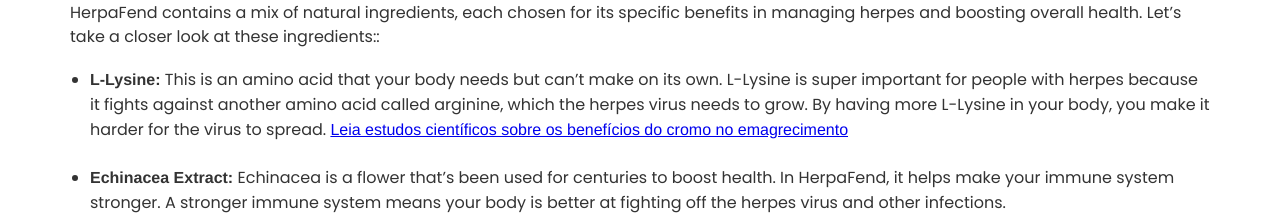
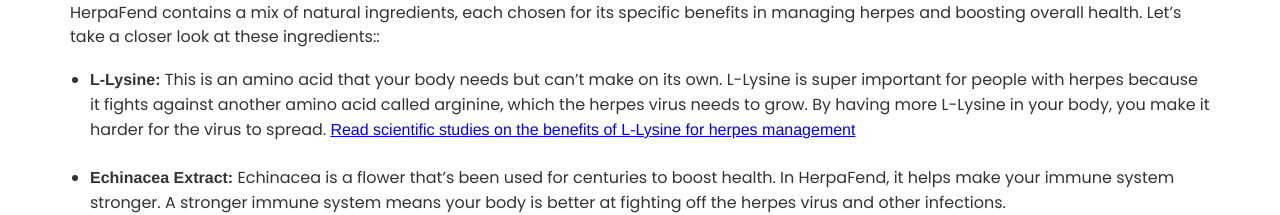
Before and after one commit to bestdealclick/0001, a plain HTML site: page index.html in a window 1280 px wide. Shown: the part 1005-1220 px from the top of the page. Drawn offline with Linux system fonts and the light colour scheme.

Commit message:
Update index.html

```diff
--- a/index.html
+++ b/index.html
@@ -525,7 +525,7 @@
 
 <ul>
     <li><strong>L-Lysine:</strong> This is an amino acid that your body needs but can’t make on its own. L-Lysine is super important for people with herpes because it fights against another amino acid called arginine, which the herpes virus needs to grow. By having more L-Lysine in your body, you make it harder for the virus to spread.
-	<a href="https://www.ncbi.nlm.nih.gov/pubmed/" target="_blank">Leia estudos científicos sobre os benefícios do cromo no emagrecimento</a></li><br>
+	<a href="https://pubmed.ncbi.nlm.nih.gov/?term=L-Lysine" target="_blank">Read scientific studies on the benefits of L-Lysine for herpes management</a></li><br>
 
     <li><strong>Echinacea Extract:</strong> Echinacea is a flower that’s been used for centuries to boost health. In HerpaFend, it helps make your immune system stronger. A stronger immune system means your body is better at fighting off the herpes virus and other infections.</li><br>
 
```
